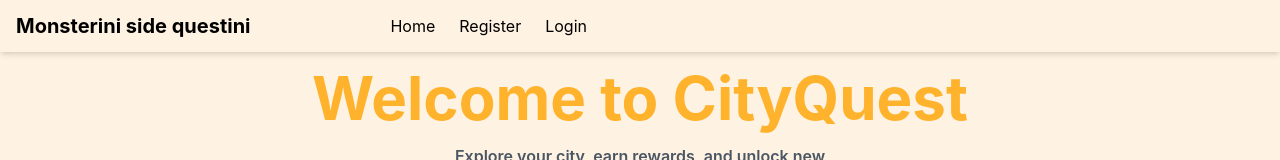
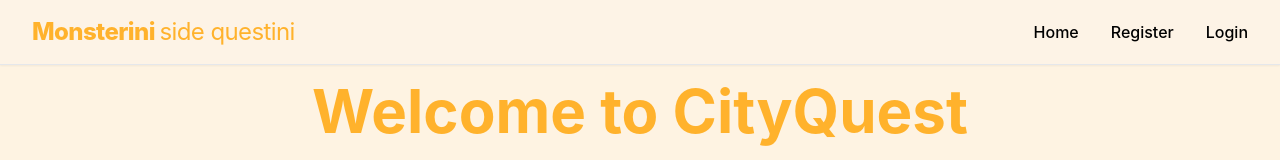
Before and after one commit to Saa1amand3r/monsterini-frontend, a React (Create React App) app: page / in a window 1280 px wide. Shown: the top 160 px of the page. Built offline with nearby package versions, Linux system fonts and the light colour scheme.

Commit message:
fixed navbar

```diff
--- a/src/components/Navbar.jsx
+++ b/src/components/Navbar.jsx
@@ -1,47 +1,99 @@
 import { useState } from "react";
-import { Link } from "react-router-dom";
+import { Link, useNavigate } from "react-router-dom";
 
-function Navbar({ session }) {
+function Navbar({ session, setSession }) {
     const [isOpen, setIsOpen] = useState(false);
+    const navigate = useNavigate();
+
+    const handleLogout = () => {
+        setSession(null);
+        setIsOpen(false);
+        navigate("/");
+    };
 
     return (
-        <nav className="shadow-md px-4 py-3 flex items-center justify-between relative bg-background-default">
-            <h2 className="text-xl font-bold">Monsterini side questini</h2>
+        <nav className="sticky top-0 z-50 bg-[#fdf3e6] border-b border-gray-200 shadow-sm">
+            <div className="max-w-7xl mx-auto px-4 sm:px-8 flex items-center justify-between h-16">
+                {/* Logo / Brand */}
+                <Link to="/" className="flex items-center gap-2">
+                    <span className="text-2xl font-extrabold text-accent-main tracking-tight">
+                        Monsterini <span className="font-normal">side questini</span>
+                    </span>
+                </Link>
 
-            {/* Hamburger button */}
-            <button
-                className="md:hidden flex flex-col space-y-1"
-                onClick={() => setIsOpen(!isOpen)}
-            >
-                <span className="w-6 h-0.5 bg-black"></span>
-                <span className="w-6 h-0.5 bg-black"></span>
-                <span className="w-6 h-0.5 bg-black"></span>
-            </button>
-
-            {/* Links */}
-            <ul
-                className={`${
-                    isOpen ? "flex" : "hidden"
-                } flex-col items-center text-center md:justify-left absolute top-16 left-1/2 -translate-x-1/2 w-[70%] md:translate-x-0 md:left-auto md:top-auto md:static md:flex-row md:flex md:items-center gap-4 md:gap-6 bg-white md:bg-transparent px-4 md:px-0 py-2 md:py-0 z-10`}
-            >
+                {/* Desktop Links */}
+                <ul className="hidden md:flex items-center gap-8 text-base font-medium">
                     <li>
-                    <Link to="/" onClick={() => setIsOpen(false)}>Home</Link>
+                        <Link to="/" className="hover:text-accent-main transition">Home</Link>
                     </li>
                     {!session && (
                         <>
                             <li>
-                            <Link to="/register" onClick={() => setIsOpen(false)}>Register</Link>
+                                <Link to="/register" className="hover:text-accent-main transition">Register</Link>
                             </li>
                             <li>
-                            <Link to="/login" onClick={() => setIsOpen(false)}>Login</Link>
+                                <Link to="/login" className="hover:text-accent-main transition">Login</Link>
                             </li>
                         </>
                     )}
                     {session && (
-                    <li className="text-sm font-medium">Hello, {session.userName}!</li>
-
+                        <>
+                            <li className="text-sm font-semibold text-gray-700">Hello, {session.userName}!</li>
+                            <li>
+                                <button
+                                    onClick={handleLogout}
+                                    className="bg-accent-main text-white rounded-full px-4 py-1 font-semibold hover:bg-accent-dark transition"
+                                >
+                                    Logout
+                                </button>
+                            </li>
+                        </>
                     )}
                 </ul>
+
+                {/* Hamburger */}
+                <button
+                    className="md:hidden flex flex-col justify-center items-center w-10 h-10 rounded focus:outline-none focus:ring-2 focus:ring-accent-main"
+                    onClick={() => setIsOpen(!isOpen)}
+                    aria-label="Toggle menu"
+                >
+                    <span className={`block w-6 h-0.5 bg-gray-800 mb-1 transition-all ${isOpen ? "rotate-45 translate-y-1.5" : ""}`}></span>
+                    <span className={`block w-6 h-0.5 bg-gray-800 mb-1 transition-all ${isOpen ? "opacity-0" : ""}`}></span>
+                    <span className={`block w-6 h-0.5 bg-gray-800 transition-all ${isOpen ? "-rotate-45 -translate-y-1.5" : ""}`}></span>
+                </button>
+            </div>
+
+            {/* Mobile Menu */}
+            {isOpen && (
+                <ul className="md:hidden flex flex-col items-center gap-3 pb-4 bg-[#fdf3e6] shadow">
+                    <li>
+                        <Link to="/" className="block py-2 px-4 rounded hover:bg-accent-light/20 transition" onClick={() => setIsOpen(false)}>Home</Link>
+                    </li>
+                    {!session && (
+                        <>
+                            <li>
+                                <Link to="/register" className="block py-2 px-4 rounded hover:bg-accent-light/20 transition" onClick={() => setIsOpen(false)}>Register</Link>
+                            </li>
+                            <li>
+                                <Link to="/login" className="block py-2 px-4 rounded hover:bg-accent-light/20 transition" onClick={() => setIsOpen(false)}>Login</Link>
+                            </li>
+                        </>
+                    )}
+                    {session && (
+                        <>
+                            <li className="text-sm font-semibold text-gray-700">Hello, {session.userName}!</li>
+                            <li>
+                                <button
+                                    onClick={handleLogout}
+                                    className="bg-accent-main text-white rounded-full px-4 py-1 font-semibold hover:bg-accent-dark transition"
+                                >
+                                    Logout
+                                </button>
+                            </li>
+                        </>
+                    )}
+                </ul>
+            )}
         </nav>
     );
 }
```
Lines whose indentation alone changed are shown as unchanged.
